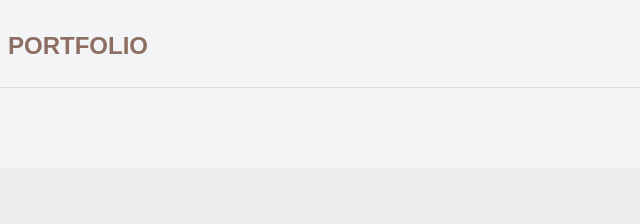
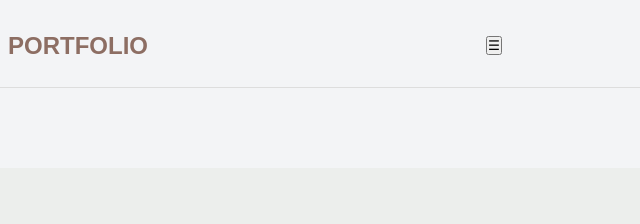
Before and after one commit to leehan-sol-2/portfolio, a plain HTML site: page index.html in a window 1280 px wide. Shown: the top 224 px of the page, 0-640 px from the left. Drawn offline with Linux system fonts and the light colour scheme; grey boxes are pictures that could not be loaded; a web font is replaced by a local one.

Commit message:
index.html

```diff
--- a/index.html
+++ b/index.html
@@ -13,7 +13,9 @@
     <header class="header">
         <nav class="nav">
             <h1 class="logo">PORTFOLIO</h1>
-
+             <button class="menu-toggle">
+              ☰
+             </button>
             <ul class="nav-menu">
                 <li><a href="#hero">Home</a></li>
                 <li><a href="#about">About</a></li>
```
